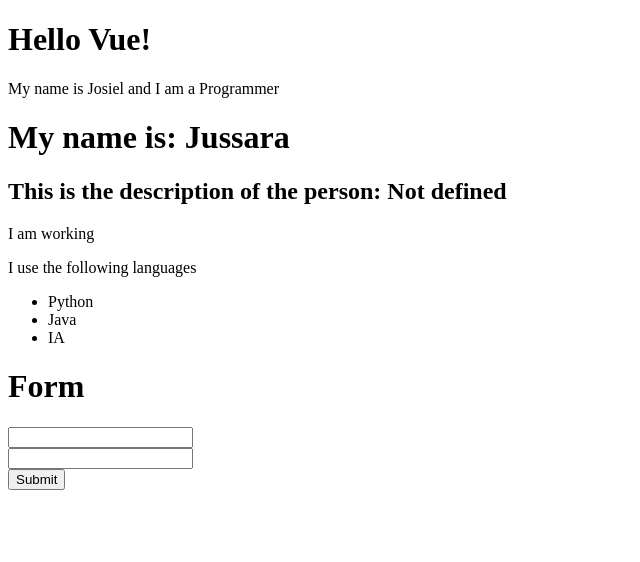
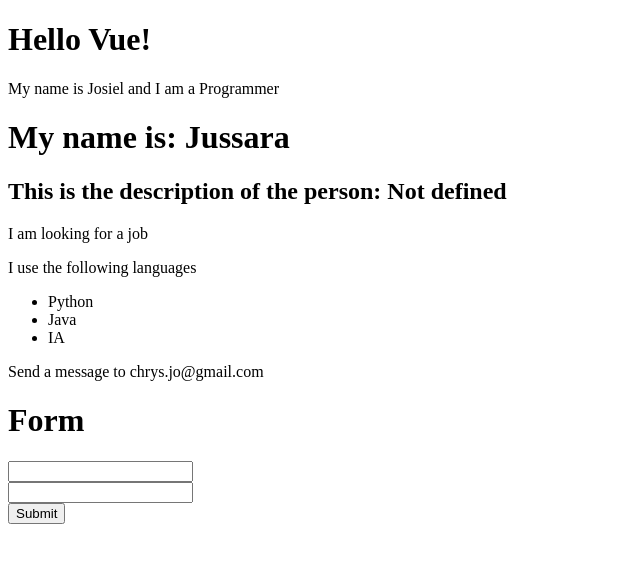
Before and after one commit to josielborges/vue-learning, a Vue app in the folder 2_vue_project/: page / in a window 1280 px wide. Shown: the top 562 px of the page, without its empty margins (0-640 px from the left). Built offline with nearby package versions, Linux system fonts and the light colour scheme.

Commit message:
Directives examples

```diff
--- a/2_vue_project/src/components/Info.vue
+++ b/2_vue_project/src/components/Info.vue
@@ -3,7 +3,9 @@ export default {
   name: 'Info',
   data() {
     return {
-      name: 'Not defined'
+      email: 'chrys.jo@gmail.com',
+      is_working: false,
+      show_email: true
     }
   }
 }
@@ -11,15 +13,16 @@ export default {
 
 <template>
     <div>
-      <p>I am working</p>
+      <p v-if="is_working">I am working</p>
+      <p v-else>I am looking for a job</p>
       <p>I use the following languages</p>
       <ul>
         <li>Python</li>
         <li>Java</li>
         <li>IA</li>
       </ul>
+      <p v-show="show_email">Send a message to {{ email }}</p>
     </div>
-
 </template>
 
 <style scoped>
```
